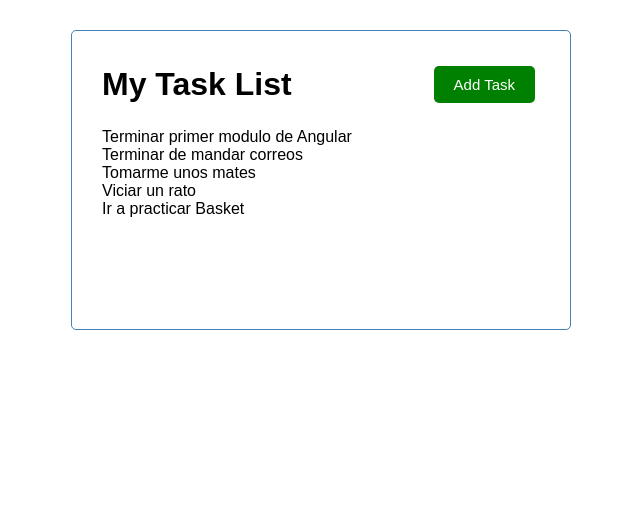
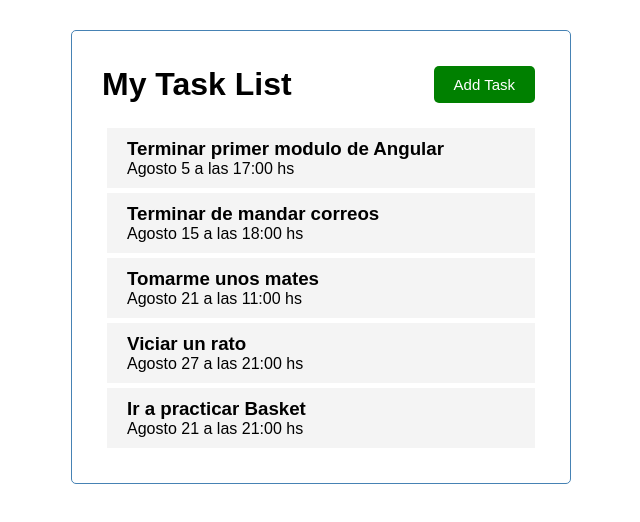
Before and after one commit to groialeonardo/task-list, an Angular app: page / in a window 1280 px wide. Shown: the top 522 px of the page, without its empty margins (319-959 px from the left). Built offline with nearby package versions, Linux system fonts and the light colour scheme.

Commit message:
agregado de task-item

```diff
--- a/src/app/app.module.ts
+++ b/src/app/app.module.ts
@@ -5,13 +5,15 @@
 import { HeaderComponent } from './components/header/header.component';
 import { ButtonComponent } from './components/button/button.component';
 import { TasksComponent } from './components/tasks/tasks.component';
+import { TaskItemComponent } from './components/task-item/task-item.component';
 
 @NgModule({
   declarations: [
     AppComponent,
     HeaderComponent,
     ButtonComponent,
-    TasksComponent
+    TasksComponent,
+    TaskItemComponent
   ],
   imports: [
     BrowserModule
--- /dev/null
+++ b/src/app/components/task-item/task-item.component.css
@@ -0,0 +1,16 @@
+.task {
+  background-color: #f4f4f4;
+  margin: 5px;
+  padding: 10px 20px;
+  cursor: pointer;
+}
+
+.task.reminder{
+  border-left: green;
+}
+
+.task h3 {
+  display: flex;
+  align-items:  center;
+  justify-content: space-between;
+}
--- /dev/null
+++ b/src/app/components/task-item/task-item.component.html
@@ -0,0 +1,6 @@
+<div class="task">
+
+  <h3>{{task.text}}</h3>
+  <p>{{task.day}}</p>
+
+</div>
--- /dev/null
+++ b/src/app/components/task-item/task-item.component.ts
@@ -0,0 +1,20 @@
+import { Component, OnInit, Input } from '@angular/core';
+
+import { Task } from '../../Task';
+import { TASKS } from '../../mock-tasks';
+
+@Component({
+  selector: 'app-task-item',
+  templateUrl: './task-item.component.html',
+  styleUrls: ['./task-item.component.css']
+})
+export class TaskItemComponent implements OnInit {
+
+  @Input() task:Task = TASKS[0];
+
+  constructor() { }
+
+  ngOnInit(): void {
+  }
+
+}
--- a/src/app/components/tasks/tasks.component.html
+++ b/src/app/components/tasks/tasks.component.html
@@ -1,6 +1,7 @@
-<p *ngFor="let task of tasks"
+<app-task-item
+
+  *ngFor="let task of tasks"
+  [task] = task
+
 >
-
-{{task.text}}
-
-</p>
+</app-task-item>
```
Also changed, not shown: 1 other file (tests, documents, lock files or other folders).
